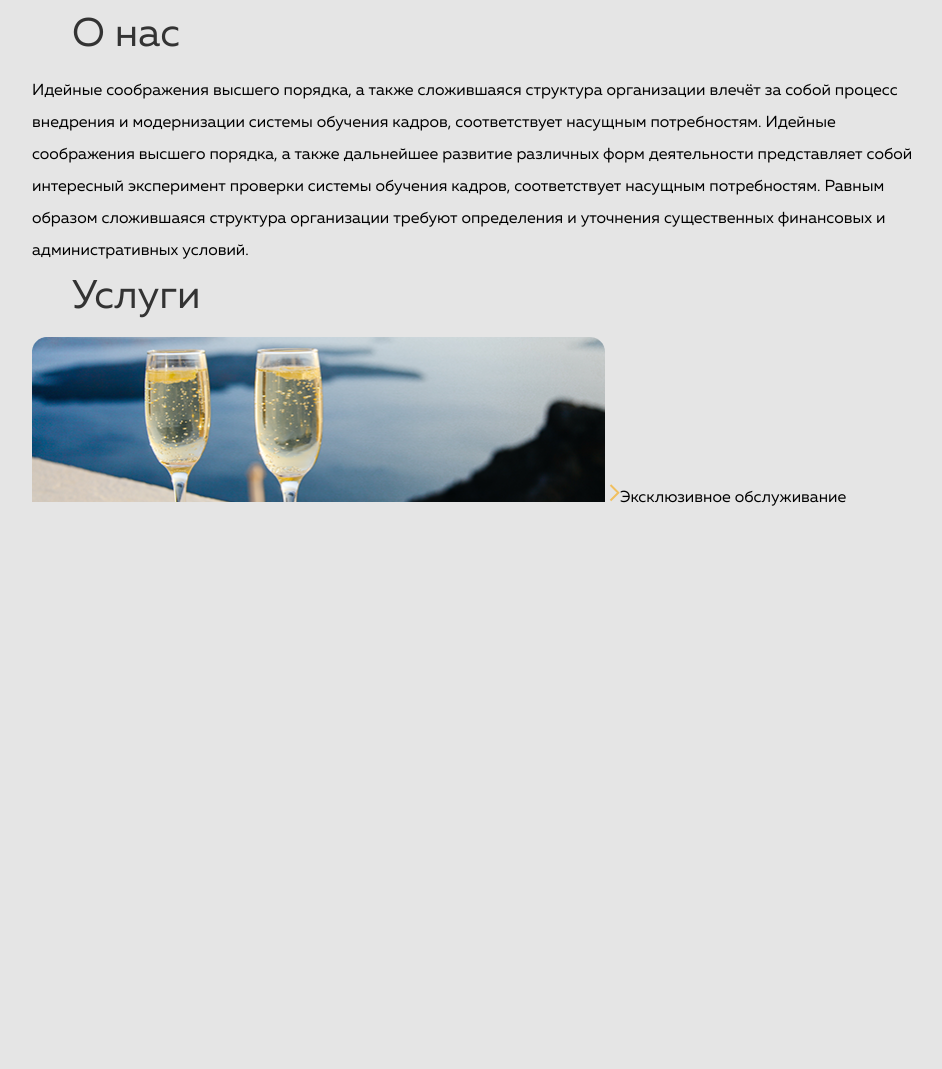
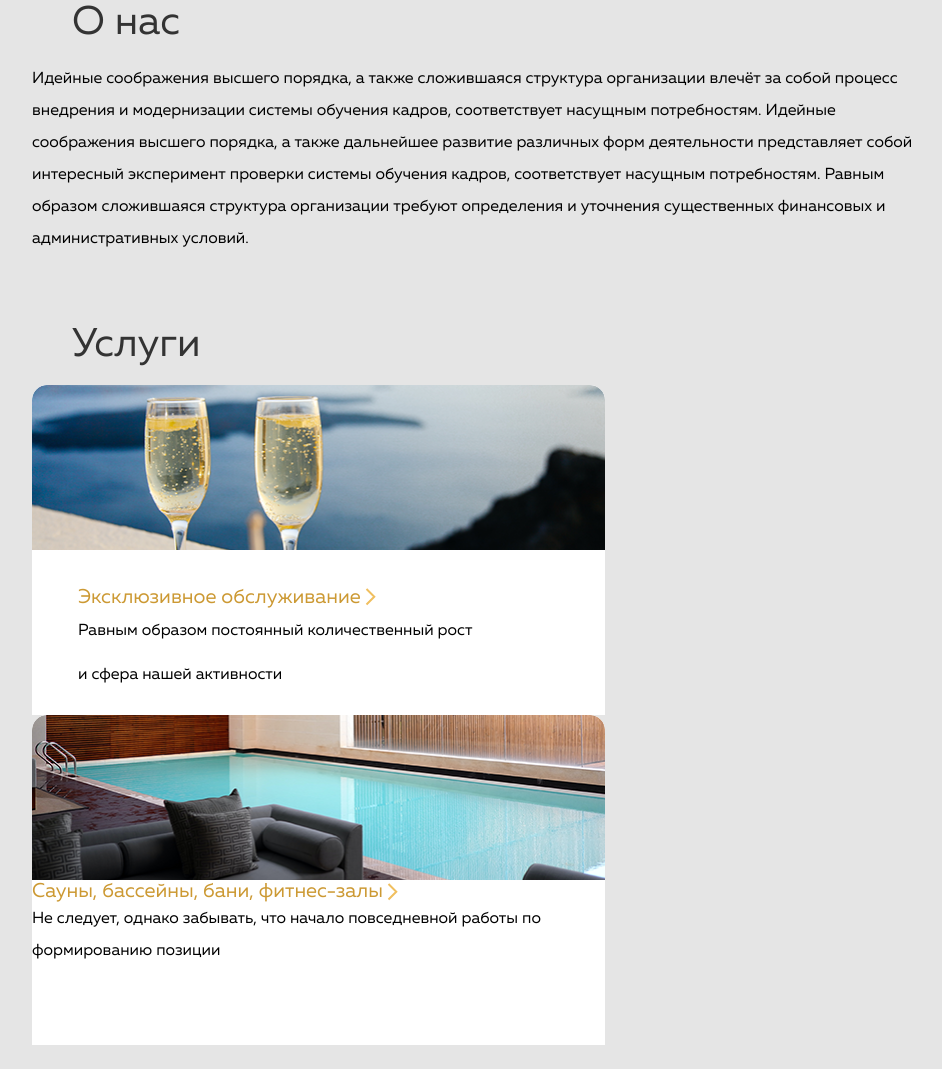
Before and after one commit to AlexanderStrelov/maksTraining, a plain HTML site: page index.html in a window 1280 px wide. Shown: the part 922-1991 px from the top of the page, without its empty margins (23-965 px from the left). Before the commit the page ends 1430 px from the top, so only its background shows below. Drawn offline with Linux system fonts and the light colour scheme.

Commit message:
Block desc

```diff
--- a/css/main.css
+++ b/css/main.css
@@ -39,7 +39,6 @@ a {
 }
 
 h1,
-h2,
 h3,
 h4,
 h5,
@@ -55,7 +54,7 @@ h2 {
 }
 
 .mr-40 {
-  margin-right: 40px;
+  margin-right: 33px;
 }
 
 .ml-2 {
@@ -66,11 +65,6 @@ h2 {
   max-width: 1170px;
   padding: 0 20px;
   margin: 0 auto;
-}
-
-.mr-70 {
-  margin-top: 70px;
-  margin-bottom: 0px;
 }
 
 .header {
@@ -99,8 +93,7 @@ h2 {
 
 .tel__top {
   margin: 0;
-  margin-left: 19px;
-  margin-top: 8px;
+  margin-left: 21px;
   font-style: normal;
   font-weight: 500;
   font-size: 20px;
@@ -125,6 +118,7 @@ h2 {
 }
 
 .header__bottom {
+  margin-top: -7px;
   padding: 14px 45px;
   background-color: #FFFFFF;
   border-radius: 15px;
@@ -160,7 +154,7 @@ h2 {
 }
 
 .hero {
-  margin-bottom: 70px;
+  margin-bottom: 65px;
 }
 
 .hero__title {
@@ -301,20 +295,123 @@ h2 {
 }
 
 .text {
+  margin-bottom: 70px;
   width: 888px;
-  height: 192px;
-  left: 375px;
-  top: 984px;
-  font-weight: 400;
-  font-size: 16px;
-  line-height: 200%;
-  color: #000000;
+  height: 252px;
 }
 
 .text__block {
-  margin-bottom: 70px;
+  width: 888px;
+  height: 192px;
+  font-family: Muller;
+  font-size: 16px;
+  font-weight: 400;
+  line-height: 32px;
+  letter-spacing: 0em;
+  text-align: left;
 }
 
 .desc {
-  margin-top: 70px;
+  width: 1170px;
+  height: 744px;
 }
+
+.desc__block__left__top {
+  width: 573px;
+  height: 330px;
+  border-radius: 15px 15px 0px 0px;
+  background-color: #FFFFFF;
+}
+
+.desc__block__left__top__link {
+  display: flex;
+  flex-direction: row-reverse;
+  align-items: center;
+  justify-content: start;
+  margin-left: 20px;
+}
+
+.desc__block__left__top__link__item {
+  margin-right: 4px;
+  font-size: 20px;
+  color: #CC9933;
+}
+
+.desc__block__left__top__img {
+  display: block;
+  flex-direction: column;
+  justify-self: flex-start;
+  justify-content: center;
+  justify-items: center;
+  border-radius: 15px 15px 0px 0px;
+  width: 573px;
+  height: 165px;
+}
+
+.desc__block__left__top__descr {
+  display: flex;
+  flex-direction: column;
+  justify-content: center;
+  align-items: baseline;
+  width: 402px;
+  height: 104px;
+  margin-top: 39px;
+  margin-left: 26px;
+}
+
+.desc__block__left__top__link__img {
+  margin-top: 26px;
+}
+
+.desc__block__left__top__text {
+  font-family: Muller;
+  font-size: 16px;
+  font-weight: 400;
+  line-height: 44px;
+  letter-spacing: 0em;
+  text-align: left;
+}
+
+.desc__block__right__bottom {
+  width: 573px;
+  height: 330px;
+  border-radius: 15px 15px 0px 0px;
+  background-color: #FFFFFF;
+}
+
+.desc__block__right__bottom__img {
+  display: block;
+  flex-direction: column;
+  justify-self: flex-start;
+  justify-content: center;
+  justify-items: center;
+  border-radius: 15px 15px 0px 0px;
+  width: 573px;
+  height: 165px;
+}
+
+.desc__block__right__bottom__link__img {
+  margin-top: 26px;
+}
+
+.desc__block__right__bottom__text {
+  font-family: Muller;
+  font-size: 16px;
+  font-weight: 400;
+  line-height: 32px;
+  letter-spacing: 0em;
+  text-align: left;
+}
+
+.desc__block__right__bottom__link__item {
+  margin-right: 4px;
+  font-size: 20px;
+  color: #CC9933;
+}
+
+.desc__block__right__bottom__link {
+  display: flex;
+  flex-direction: row-reverse;
+  align-items: center;
+  justify-content: start;
+}
--- a/index.html
+++ b/index.html
@@ -30,7 +30,7 @@
           <ul class="header__bottom__nav__list">
             <li class="header__bottom__nav__list__item"><a href="#text" class="header__bottom__nav__list__item__link">О
                 нас</a></li>
-            <li class="header__bottom__nav__list__item"><a href="#"
+            <li class="header__bottom__nav__list__item"><a href="#desc"
                 class="header__bottom__nav__list__item__link">Услуги</a></li>
             <li class="header__bottom__nav__list__item"><a href="#"
                 class="header__bottom__nav__list__item__link">Преимущества</a></li>
@@ -83,7 +83,7 @@
       </section>
     </div>
     <div class="container">
-      <div class="text mr-70" id="text">
+      <div class="text" id="text">
         <h2 class="hero__title">О нас</h2>
         <div class="text__block">Идейные соображения высшего порядка, а также сложившаяся структура организации влечёт
           за собой процесс внедрения
@@ -101,18 +101,37 @@
         <div class="desc__block">
           <div class="desc__block__left">
             <div class="desc__block__left__top">
-              <img src="/img/excl.png" class="desc__block__left__top__img">
-              <a href="#" class="desc__block__left__top__link">
-                <img src="/img/Rectangle.svg" class="desc__block__left__top__link__img">Эксклюзивное обслуживание
-              </a>
-              <p class="desc__block__left__top__text">
-
+              <img src="./img/excl.png" class="desc__block__left__top__img">
+              <div class="desc__block__left__top__descr">
+                <div class="desc__block__left__top__link">
+                  <img src="./img/Rectangle.svg" class="desc__block__left__top__link__item__img">
+                  <a href="#" class="desc__block__left__top__link__item">
+                    Эксклюзивное обслуживание
+                  </a>
+                </div>
+                <p class="desc__block__left__top__text">
+                  Равным образом постоянный количественный рост и сфера нашей активности
+                </p>
+              </div>
+            </div>
+          </div>
+        </div>
+        <div class="desc__block">
+          <div class="desc__block__right">
+            <div class="desc__block__right__bottom">
+              <img src="./img/sauna.png" class="desc__block__right__bottom__img">
+              <div class="desc__block__right__bottom__link">
+                <img src="./img/Rectangle.svg" class="desc__block__right__bottom__link__item__img">
+                <a href="#" class="desc__block__right__bottom__link__item">
+                  Сауны, бассейны, бани, фитнес-залы
+                </a>
+              </div>
+              <p class="desc__block__right__bottom__text">
+                Не следует, однако забывать, что начало повседневной работы по формированию позиции
               </p>
             </div>
           </div>
         </div>
-
-
       </div>
     </div>
 
```
Also changed, not shown: img/10.jpg (added), img/12.jpg (added), img/15.jpg (added), img/carlo-d-agnolo-aFxSh_l4fbY-unsplash.jpg (added).
